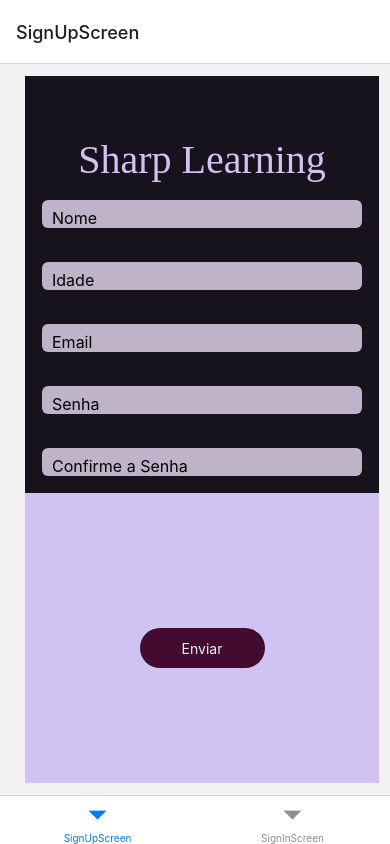
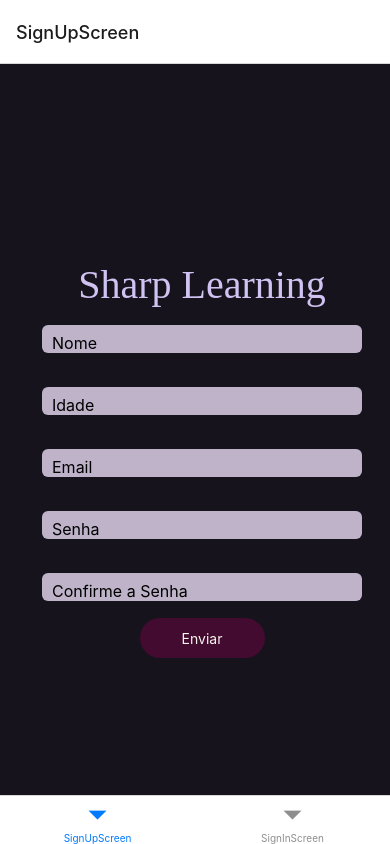
Before and after one commit to lirio-do-mato/Sharp-Learning, a React Native app in the folder App/SharpLearning/: screen / in a window 390 px wide. Built offline with nearby package versions, Linux system fonts and the light colour scheme.

Commit message:
CSS pronto

```diff
--- a/App/SharpLearning/App.js
+++ b/App/SharpLearning/App.js
@@ -63,6 +63,11 @@ const styles = StyleSheet.create({
     justifyContent: 'center',
     alignItems: 'center',
     backgroundColor: '#D0C3F1'
+  },
+  contentBtn:{
+    justifyContent: 'center',
+    alignItems: 'center',
+    backgroundColor: '#17131c'
   },
   home:{ //css da pagina principal
     padding:50,
@@ -138,7 +143,7 @@ const styles = StyleSheet.create({
     fontSize: 17,
     fontFamily: 'League Spartan Bold',
     borderRadius: 5,
-    width: 270
+    width: 250
   },
   textMain:{
     margin: 7,
@@ -725,15 +730,15 @@ function SignUpScreen({ navigation }) {
   const [senha, setSenha] = useState('');
   const [senha2, setSenha2] = useState('');
   return (
-    <View style={styles.textMain}>
-      <View style={{backgroundColor:'#17131c', flex: 1}}>
-      <Text style={styles.tituloHome}>Sharp Learning</Text>
+    <View style={{backgroundColor:'#17131c', flex: 1}}>
+      <View style={styles.textMain}>
+        <Text style={styles.tituloHome}>Sharp Learning</Text>
         <TextInput style={styles.camposLogin} placeholder="Nome" onChangeText={nome => setNome(nome)} defaultValue={nome}/>
         <TextInput style={styles.camposLogin} placeholder="Idade" keyboardType="numeric" onChangeText={idade => setIdade(idade)} defaultValue={idade}/>
         <TextInput style={styles.camposLogin} placeholder="Email" onChangeText={email => setEmail(email)} defaultValue={email}/>
         <TextInput style={styles.camposLogin} name="senha" secureTextEntry={true} placeholder="Senha" onChangeText={senha => setSenha(senha)} defaultValue={senha}/>
         <TextInput style={styles.camposLogin} name="confirmeSenha" secureTextEntry={true} placeholder="Confirme a Senha" onChangeText={senha2 => setSenha2(senha2)} defaultValue={senha2}/>
-        <View style={styles.sectionAlign}>
+        <View style={styles.contentBtn}>
           <TouchableOpacity onPress={() => send({navigation}, nome, idade, email, senha, senha2)} style={styles.botaoLogin}>
             <Text style={styles.textoBotaoLogin}>Enviar</Text>
           </TouchableOpacity>
@@ -747,12 +752,12 @@ function SignInScreen({ navigation }) {
   const [email, setEmail] = useState('');
   const [senha, setSenha] = useState('');
   return (
-    <View style={styles.textMain}>
-      <View style={{backgroundColor:'#17131c', flex: 1}}>
-        <Image source={require('./assets/images/Logo.png')}/>
+    <View style={{backgroundColor:'#17131c', flex: 1}}>
+      <View style={styles.textMain}>
+        <Image source={require('./assets/images/Logo.png')} style={{height: 250, width: 250}}/>
         <TextInput style={styles.camposLogin} placeholder="Email" onChangeText={email => setEmail(email)} defaultValue={email}/>
         <TextInput style={styles.camposLogin} name="senha" secureTextEntry={true} placeholder="Senha" onChangeText={senha => setSenha(senha)} defaultValue={senha}/>
-        <View style={styles.sectionAlign}>
+        <View style={styles.contentBtn}>
           <TouchableOpacity onPress={() => SignIn({ navigation },email, senha)} style={styles.botaoLogin}>
             <Text style={styles.textoBotaoLogin}>Enviar</Text>
           </TouchableOpacity>
```
